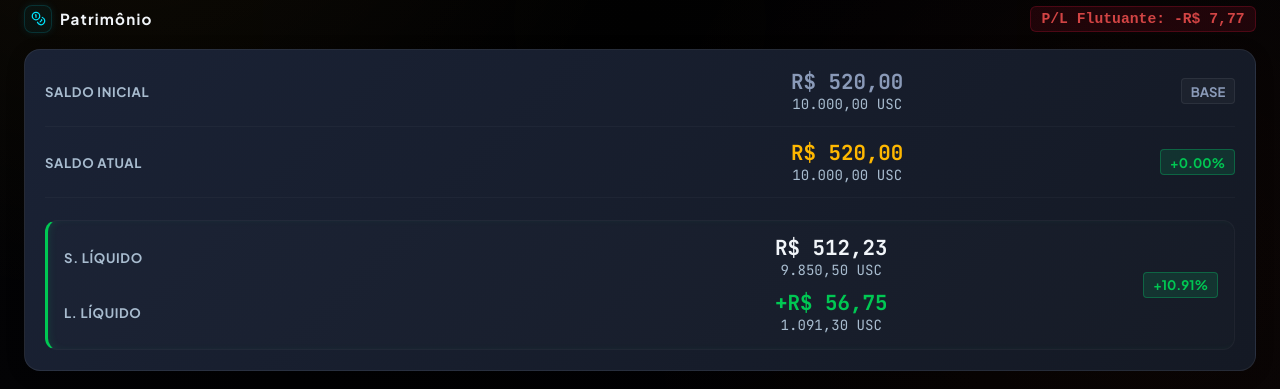
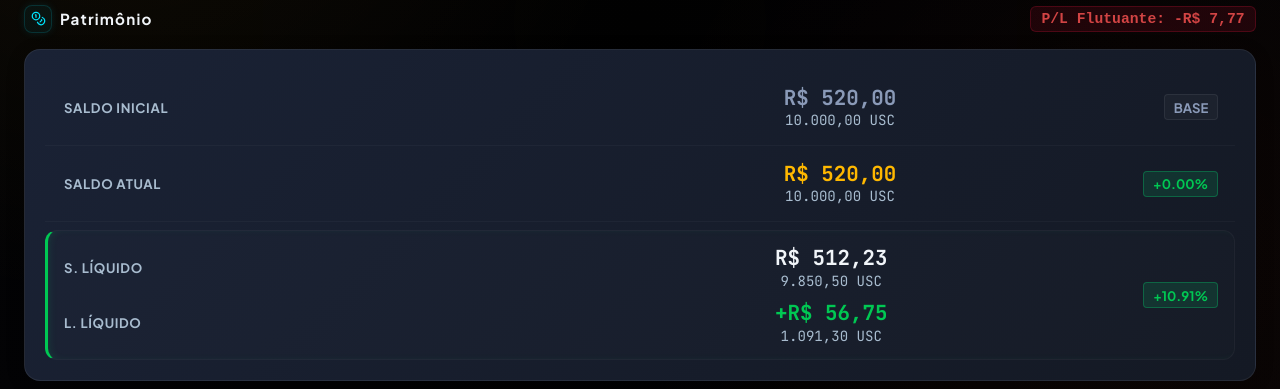
Before and after one commit to tonyrogeness-web/Oriontech, a Next.js app: page / in a window 1280 px wide. Shown: the part 378-767 px from the top of the page. Built offline with nearby package versions, Linux system fonts and the light colour scheme; no server answers; the database is empty.

Commit message:
feat: alinhar verticalmente valores do patrimonio e ajustar Lucro Liq para Lucro Liquido no Ciclo Equity

```diff
--- a/src/components/KpiCards.tsx
+++ b/src/components/KpiCards.tsx
@@ -286,7 +286,8 @@ export default function KpiCards({
       {/* Grid: 2x2 columns containing 4 separate cards */}
       <div className={styles.patrimonioUnifiedStackCard}>
         {/* Row 1: Saldo Inicial */}
-        <div className={styles.patrimonioStackRow}>
+        <div className={styles.patrimonioStackRow} style={{ padding: 0 }}>
+          <div className={styles.patrimonioOuterGroupBlock}>
             <div className={styles.patrimonioRowContentGrid}>
               <span className={styles.patrimonioStackRowLabel}>SALDO INICIAL</span>
               <div className={styles.patrimonioStackRowValuesCenter}>
@@ -304,9 +305,11 @@ export default function KpiCards({
               </span>
             </div>
           </div>
+        </div>
 
         {/* Row 2: Saldo Atual */}
-        <div className={styles.patrimonioStackRow}>
+        <div className={styles.patrimonioStackRow} style={{ padding: 0 }}>
+          <div className={styles.patrimonioOuterGroupBlock}>
             <div className={styles.patrimonioRowContentGrid}>
               <span className={styles.patrimonioStackRowLabel}>SALDO ATUAL</span>
               <div className={styles.patrimonioStackRowValuesCenter}>
@@ -324,9 +327,10 @@ export default function KpiCards({
               </span>
             </div>
           </div>
+        </div>
 
         {/* Row 3: Desempenho (S. Líq e L. Líqui agrupados em bloco com glow lateral) */}
-        <div className={styles.patrimonioStackRow} style={{ borderBottom: 'none', paddingBottom: 0 }}>
+        <div className={styles.patrimonioStackRow} style={{ borderBottom: 'none', padding: 0 }}>
           <div className={`${styles.patrimonioPerformanceGroupBlock} ${netProfitCalc >= 0 ? styles.glowLeftGreen : styles.glowLeftRed}`}>
             <div className={styles.patrimonioCombinedRowGrid}>
               {/* Sub-row 1: S. Líquido */}
@@ -436,7 +440,7 @@ export default function KpiCards({
                   </div>
                 </div>
                 <div className={styles.eqCycleGridItem}>
-                  <span className={styles.eqCycleValueLabel} style={{ color: profitColor }}>LUCRO LÍQ.</span>
+                  <span className={styles.eqCycleValueLabel} style={{ color: profitColor }}>LUCRO LÍQUIDO</span>
                   <span className={`${styles.eqCycleProfitValue} tabular-nums`} style={{ color: profitColor }}>
                     {profitNet >= 0 ? "+" : ""}{formatValPrimary(profitNet)} ({trailingPeak >= 0 ? "+" : ""}{trailingPeak.toFixed(2)}%)
                   </span>
--- a/src/components/components.module.css
+++ b/src/components/components.module.css
@@ -3230,6 +3230,16 @@
   box-shadow: 0 4px 15px 0 rgba(0, 0, 0, 0.1);
   transition: var(--transition-smooth);
 }
+.patrimonioOuterGroupBlock {
+  display: flex;
+  justify-content: space-between;
+  align-items: center;
+  border: 1px solid transparent;
+  border-left: 3px solid transparent;
+  padding: 0.95rem 1rem;
+  width: 100%;
+  transition: var(--transition-smooth);
+}
 .glowLeftGreen {
   border-left: 3px solid var(--neon-green);
   box-shadow: inset 4px 0 10px -4px rgba(0, 230, 118, 0.15);
```
Lines whose indentation alone changed are shown as unchanged.
